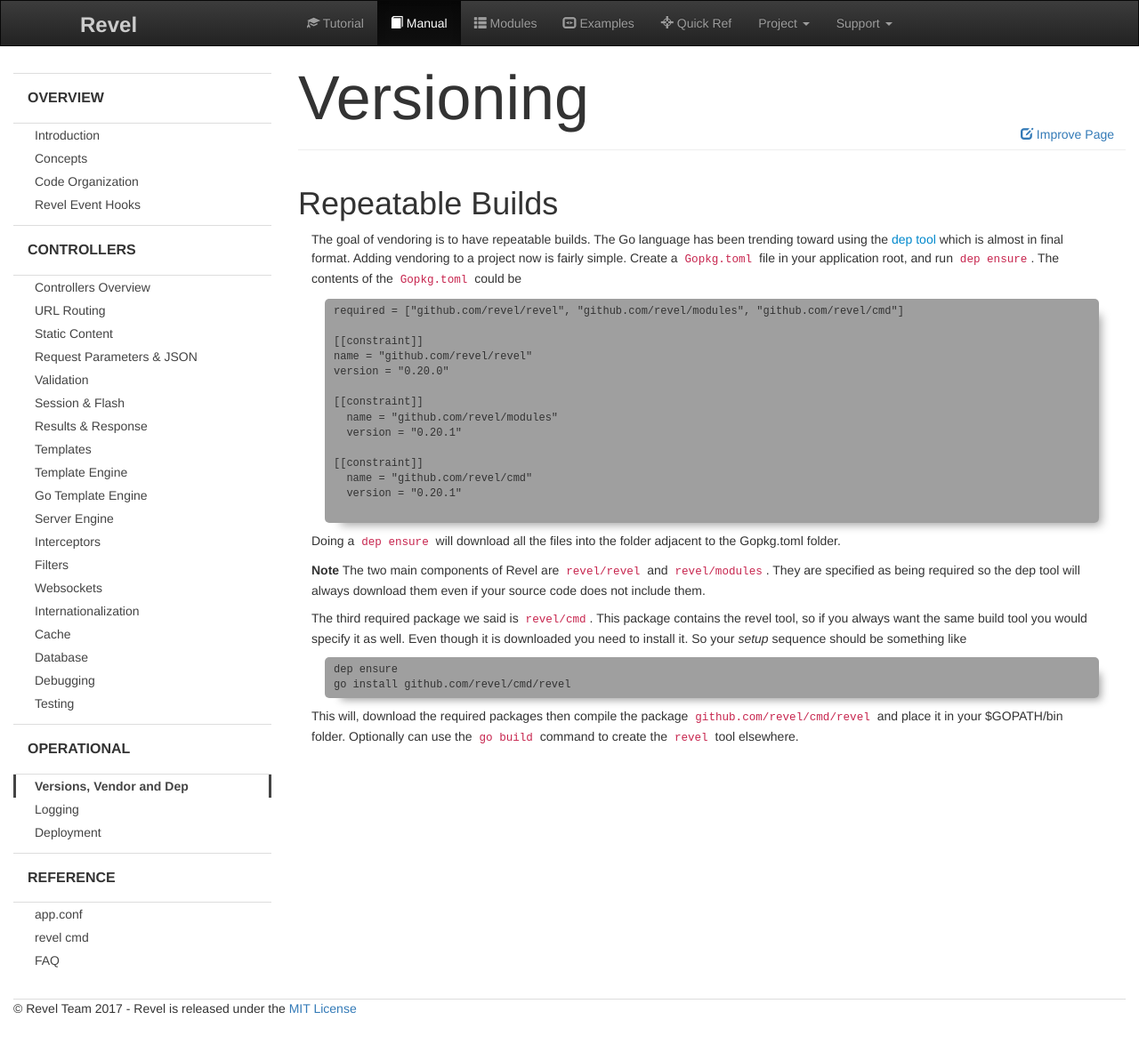
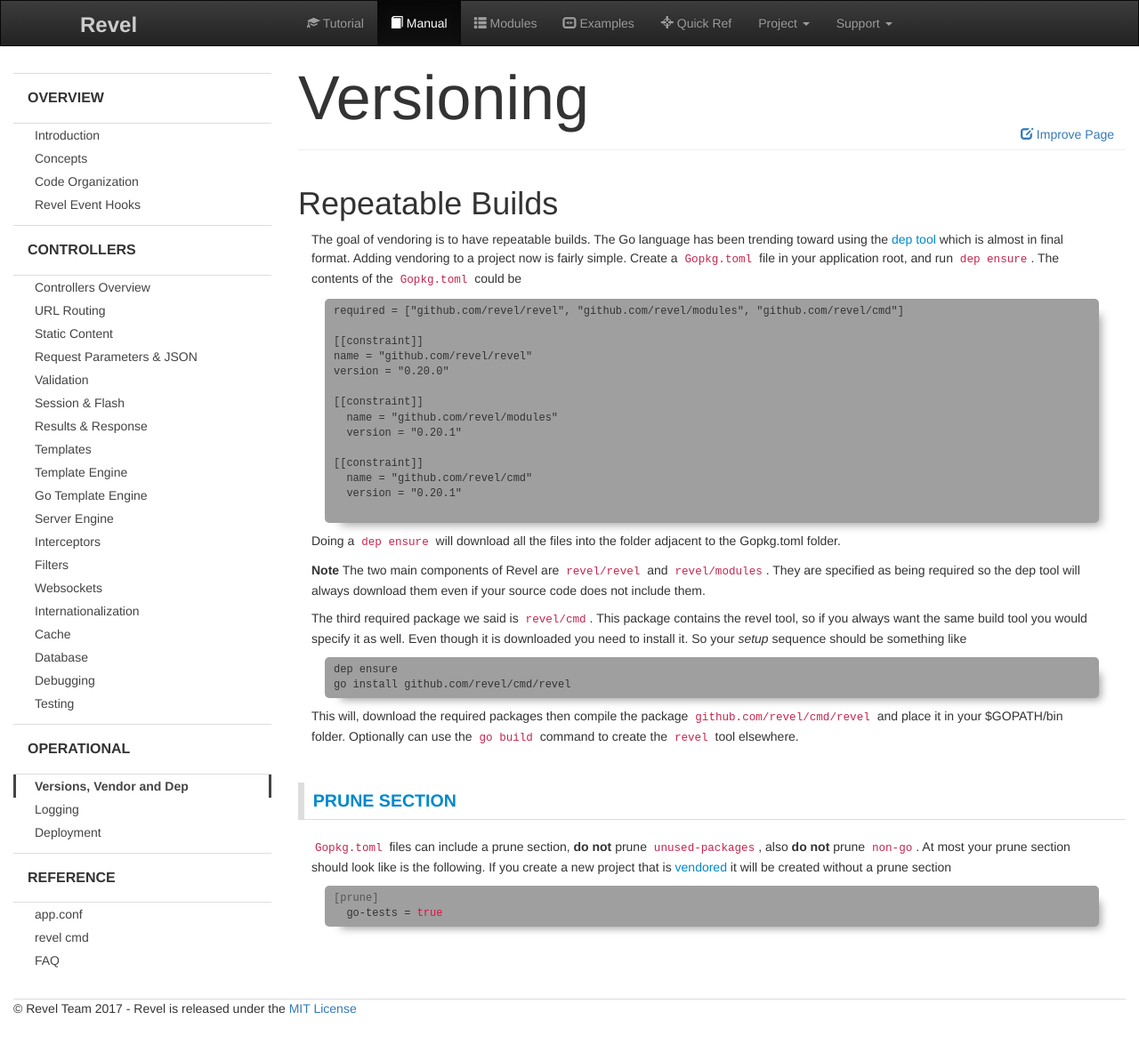
Before and after one commit to revel/revel.github.io, a Jekyll site: the page built from manual/versions.md, in a window 1280 px wide. Shown: the whole page at 89% size. Built offline with Jekyll 4.4.1, drawn with Linux system fonts in a browser that asks for light colours; nearby versions of some CDN libraries.

Commit message:
Updated dep version, added some information

````diff
--- a/index.html
+++ b/index.html
@@ -133,8 +133,8 @@ MAIN_TITLE: Welcome to Revel, the Web Framework for Go!
     <div class="row">
       <div class="col-md-4" style="background-color: rgb(248, 248, 248);">
         <p>
-        <h1 style="font-size: 15pt;">Deps Enabled</h1>
-        Revel implements Go's dependency management tool.
+        <h1 style="font-size: 15pt;">Dep Enabled</h1>
+        Revel implements Go's dependency management tool <a href="https://golang.github.io/dep/">dep</a>.
         Making <a href="/manual/versions.html">consistent builds</a> a breeze.
         </p>
       </div>
--- a/manual/versions.md
+++ b/manual/versions.md
@@ -45,3 +45,14 @@ go install github.com/revel/cmd/revel
 This will, download the required packages then compile the package  `github.com/revel/cmd/revel`
 and place it in your $GOPATH/bin folder.
 Optionally can use the `go build` command to create the `revel` tool elsewhere.
+
+## Prune Section
+`Gopkg.toml` files can include a prune section, **do not** prune `unused-packages`,
+also **do not** prune `non-go`. At most your prune section should look like is the following.
+If you create a new project that is [vendored](/manual/tool.html#new_vendored)
+it will be created without a prune section
+
+```ini
+[prune]
+  go-tests = true
+```
````
Also changed, not shown: manual/custom-mux.md (+3 -1 lines), manual/tool.md (+16 -6 lines), manual/validation.md (+7 -4 lines), quickref/index.md (+1 -0 lines).
